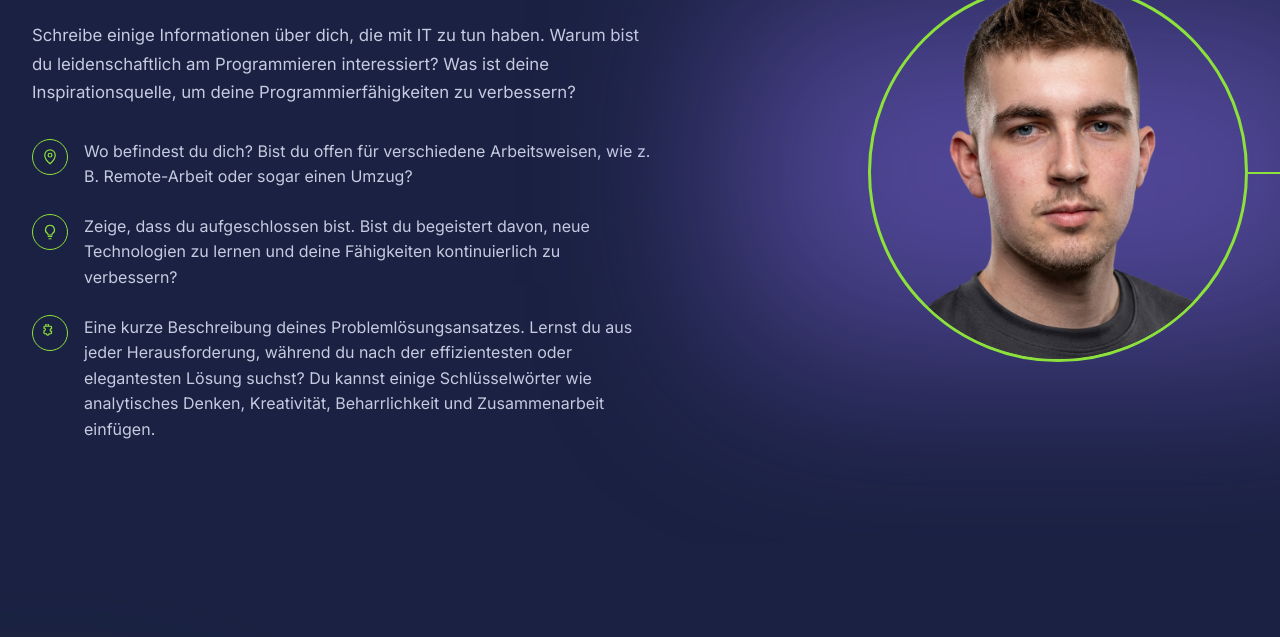
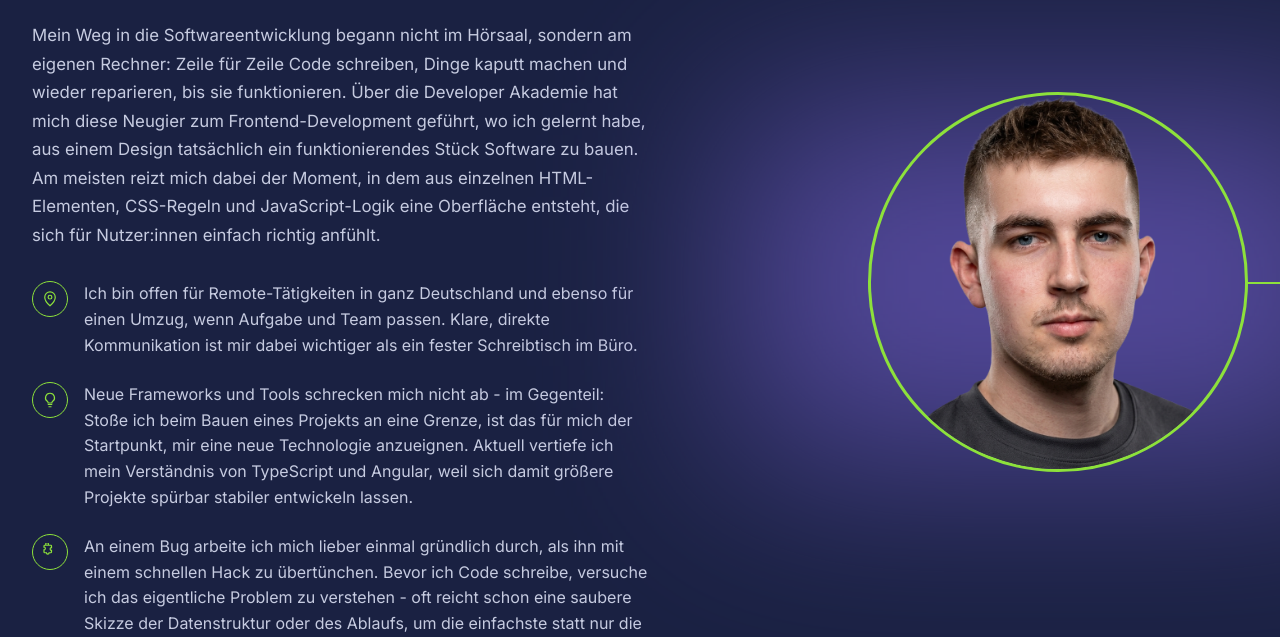
Before and after one commit to jxstin-kamionka/portfolio, a plain HTML site: page index.html in a window 1280 px wide. Shown: the part 979-1616 px from the top of the page. Drawn offline with Linux system fonts and the light colour scheme.

Commit message:
Add new Text

```diff
--- a/index.html
+++ b/index.html
@@ -129,10 +129,15 @@
         <div class="about-content">
           <h2>Über mich</h2>
           <p class="about-lead">
-            Schreibe einige Informationen über dich, die mit IT zu tun haben.
-            Warum bist du leidenschaftlich am Programmieren interessiert? Was
-            ist deine Inspirationsquelle, um deine Programmierfähigkeiten zu
-            verbessern?
+            Mein Weg in die Softwareentwicklung begann nicht im Hörsaal,
+            sondern am eigenen Rechner: Zeile für Zeile Code schreiben, Dinge
+            kaputt machen und wieder reparieren, bis sie funktionieren. Über
+            die Developer Akademie hat mich diese Neugier zum
+            Frontend-Development geführt, wo ich gelernt habe, aus einem
+            Design tatsächlich ein funktionierendes Stück Software zu bauen.
+            Am meisten reizt mich dabei der Moment, in dem aus einzelnen
+            HTML-Elementen, CSS-Regeln und JavaScript-Logik eine Oberfläche
+            entsteht, die sich für Nutzer:innen einfach richtig anfühlt.
           </p>
 
           <ul class="about-points">
@@ -151,8 +156,10 @@
                 </svg>
               </span>
               <p>
-                Wo befindest du dich? Bist du offen für verschiedene
-                Arbeitsweisen, wie z. B. Remote-Arbeit oder sogar einen Umzug?
+                Ich bin offen für Remote-Tätigkeiten in ganz Deutschland und
+                ebenso für einen Umzug, wenn Aufgabe und Team passen. Klare,
+                direkte Kommunikation ist mir dabei wichtiger als ein fester
+                Schreibtisch im Büro.
               </p>
             </li>
 
@@ -170,9 +177,12 @@
                 </svg>
               </span>
               <p>
-                Zeige, dass du aufgeschlossen bist. Bist du begeistert davon,
-                neue Technologien zu lernen und deine Fähigkeiten kontinuierlich
-                zu verbessern?
+                Neue Frameworks und Tools schrecken mich nicht ab - im
+                Gegenteil: Stoße ich beim Bauen eines Projekts an eine Grenze,
+                ist das für mich der Startpunkt, mir eine neue Technologie
+                anzueignen. Aktuell vertiefe ich mein Verständnis von
+                TypeScript und Angular, weil sich damit größere Projekte
+                spürbar stabiler entwickeln lassen.
               </p>
             </li>
 
@@ -190,11 +200,12 @@
                 </svg>
               </span>
               <p>
-                Eine kurze Beschreibung deines Problemlösungsansatzes. Lernst du
-                aus jeder Herausforderung, während du nach der effizientesten
-                oder elegantesten Lösung suchst? Du kannst einige
-                Schlüsselwörter wie analytisches Denken, Kreativität,
-                Beharrlichkeit und Zusammenarbeit einfügen.
+                An einem Bug arbeite ich mich lieber einmal gründlich durch,
+                als ihn mit einem schnellen Hack zu übertünchen. Bevor ich
+                Code schreibe, versuche ich das eigentliche Problem zu
+                verstehen - oft reicht schon eine saubere Skizze der
+                Datenstruktur oder des Ablaufs, um die einfachste statt nur
+                die erstbeste Lösung zu finden.
               </p>
             </li>
           </ul>
@@ -299,8 +310,12 @@
           </div>
 
           <p class="skills-desc">
-            Zeigen Sie, dass Sie in Ihren Projekten eine Vielzahl von
-            Front-End-Technologien eingesetzt haben.
+            Die Icons oben zeigen die Technologien, mit denen ich in meinen
+            Projekten regelmäßig arbeite - von HTML, CSS und JavaScript über
+            TypeScript und Angular bis hin zu Supabase als Backend für
+            Datenbank und Authentifizierung. Genauso selbstverständlich
+            gehören Git zur Versionskontrolle und die Arbeit nach Scrum für
+            mich dazu.
           </p>
 
           <h3 class="skills-cta-title">
@@ -309,8 +324,10 @@
           </h3>
 
           <p class="skills-desc">
-            Zeigen Sie Begeisterung dafür, neue Technologien und Frameworks zu
-            erlernen.
+            Fehlt hier eine Technologie, die Sie suchen? Sprechen Sie mich
+            gerne an - jedes der oben gezeigten Werkzeuge habe ich mir selbst
+            erarbeitet, und mit dem nächsten tue ich mir genauso wenig
+            schwer.
           </p>
 
           <a class="btn-primary skills-btn" href="#contact"
@@ -528,9 +545,10 @@
         <div class="contact-text">
           <h3>Sie haben ein Problem zu lösen?</h3>
           <p>
-            Ermutigen Sie Besucher, Sie zu kontaktieren und beschreiben Sie, für
-            welche Rolle Sie sich interessieren. Zeigen Sie, dass Sie durch Ihre
-            Arbeit einen Mehrwert für deren Projekte schaffen.
+            Ob es um eine neue Website, die Weiterentwicklung eines
+            bestehenden Frontends oder ein Bugfixing-Projekt geht: Schreiben
+            Sie mir kurz, worum es geht, und ich melde mich zeitnah mit einer
+            ehrlichen Einschätzung zurück, ob und wie ich weiterhelfen kann.
           </p>
           <p class="contact-cta">
             Suchen Sie einen Frontend-Entwickler?
@@ -670,7 +688,7 @@
         <a href="./impressum.html">Impressum</a>
       </div>
       <div class="footer-content">
-        <p>&copy; 2024 Justin Kamionka. Alle Rechte vorbehalten.</p>
+        <p>&copy; 2024 Justin Kamionka</p>
       </div>
       <div class="footer-links">
         <a class="social-icon" href="https://github.com/jxstin-kamionka" target="_blank" rel="noopener noreferrer"
```
